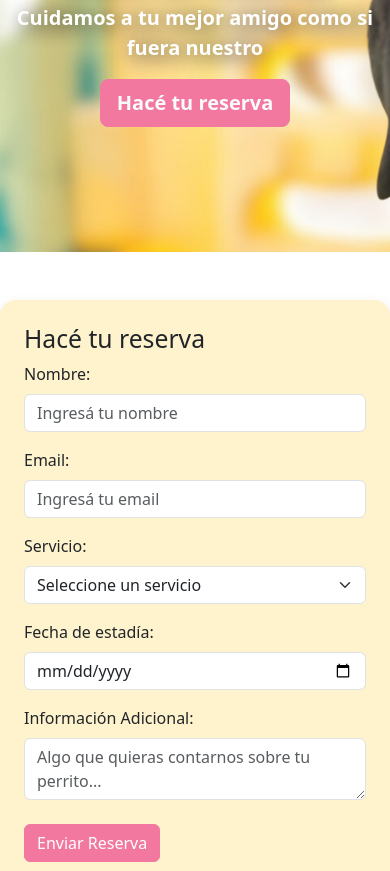
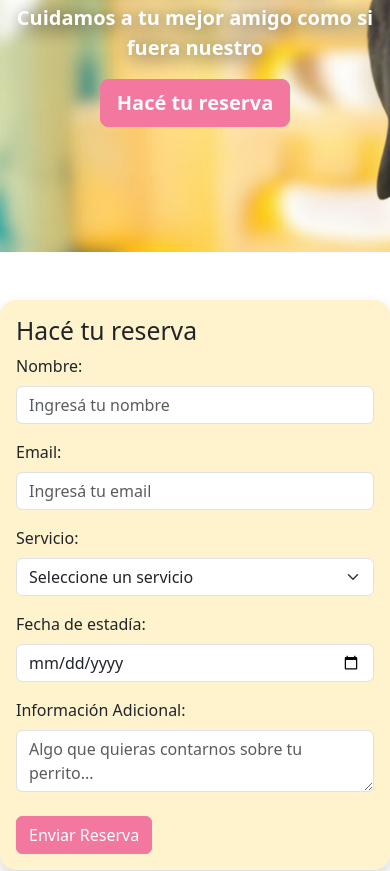
Before and after one commit to w-alt-m/coder-desarrollo-web, a plain HTML site: page pages/reserva.html in a window 390 px wide. Shown: the part 244-1115 px from the top of the page. Drawn offline with nearby package versions, Linux system fonts and the light colour scheme; a web font is replaced by a local one.

Commit message:
Fix form responsive

```diff
--- a/pages/reserva.html
+++ b/pages/reserva.html
@@ -102,7 +102,7 @@
         <div class="container mt-5">
           <div class="row justify-content-center">
             <div
-              class="col-12 col-md-8 col-lg-6 bg-warning-subtle p-4 rounded-4 shadow"
+              class="col-12 col-lg-8 bg-warning-subtle p-3 rounded-4 shadow"
               data-aos="fade-up"
             >
               <h2>Hacé tu reserva</h2>
```
